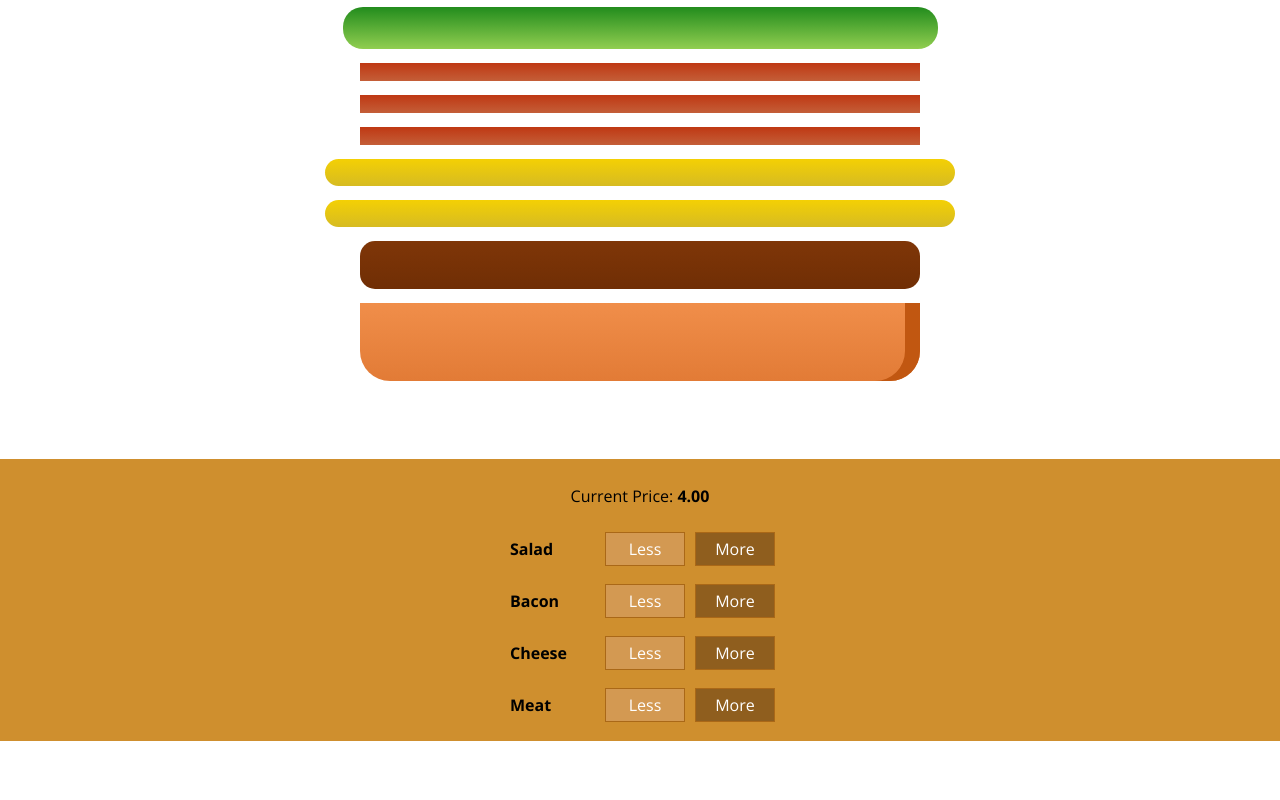
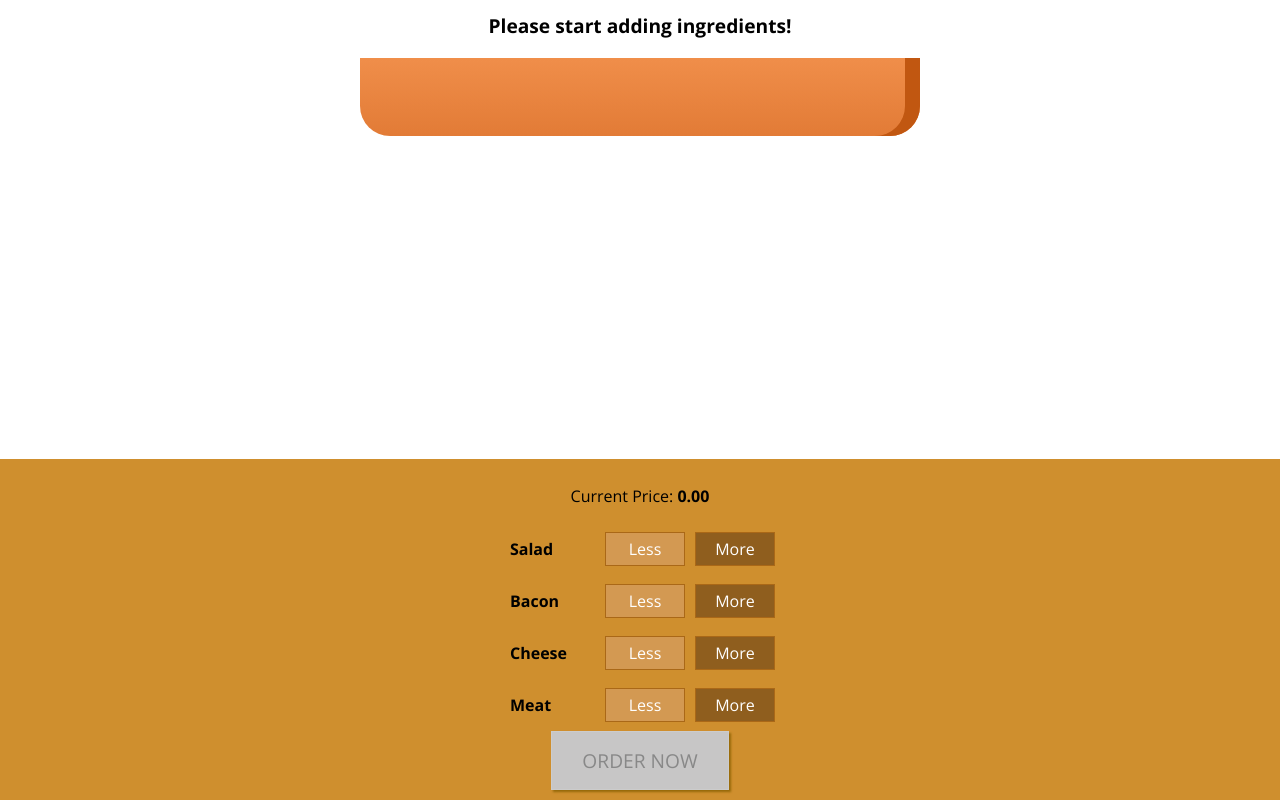
Before and after one commit to kgallagher52/hamburger-builder, a React app: page / in a window 1280 px wide. Shown: the part 179-979 px from the top of the page. Before the commit the page ends 920 px from the top, so only its background shows below. Built offline with nearby package versions, Linux system fonts and the light colour scheme.

Commit message:
WIP: Added order summary modal

```diff
--- a/src/components/Burger/BuildControls/BuildControl/BuildControl.css
+++ b/src/components/Burger/BuildControls/BuildControl/BuildControl.css
@@ -56,3 +56,45 @@
     background-color: #99703f;
     color: white;
 }
+
+.OrderButton {
+    background-color: #dad735;
+    outline: none;
+    cursor: pointer;
+    border: 1px solid #966909;
+    color: #966909;
+    font-family: inherit;
+    font-size: 1.2em;
+    padding: 15px 30px;
+    box-shadow: 2px 2px 2px #966909;
+}
+
+.OrderButton:hover,
+.OrderButton:active {
+    background-color: #a0db41;
+    border: 1px solid #966909;
+    color: #966909;
+}
+
+.OrderButton:disabled {
+    background-color: #c7c6c6;
+    cursor: not-allowed;
+    border: 1px solid #ccc;
+    color: #888888;
+}
+
+.OrderButton:not(:disabled) {
+    animation: enable 0.3s linear;
+}
+
+@keyframes enable {
+    0% {
+        transform: scale(1);
+    }
+    60% {
+        transform: scale(1.1);
+    }
+    100% {
+        transform: scale(1);
+    }
+}
--- a/src/components/Burger/BuildControls/BuildControls.tsx
+++ b/src/components/Burger/BuildControls/BuildControls.tsx
@@ -6,10 +6,13 @@ type Props = {
     ingredentAdded: any
     ingredentRemoved: any
     price: number
+    puchasable: boolean
+    handleCheckout: any
+
 }
-// WIP: NEED THE RIGHT TYPE FOR ingredentAdded, ingredentRemoved
+// WIP: NEED THE RIGHT TYPE FOR ingredentAdded, ingredentRemoved, handleCheckout
 
-const BuildControls = ({ ingredentAdded, ingredentRemoved, price }: Props) => {
+const BuildControls = ({ handleCheckout, puchasable, ingredentAdded, ingredentRemoved, price }: Props) => {
     return (
         <div className="BuildControls">
             <p>Current Price: <strong>{price.toFixed(2)}</strong></p>
@@ -23,6 +26,7 @@ const BuildControls = ({ ingredentAdded, ingredentRemoved, price }: Props) => {
             ))
 
             }
+            <button onClick={handleCheckout} disabled={!puchasable} className="OrderButton">ORDER NOW</button>
         </div>
     )
 }
--- /dev/null
+++ b/src/components/Burger/OrderSummary/OrderSummary.tsx
@@ -0,0 +1,23 @@
+import React from 'react'
+
+type Props = {
+    ingredients: any
+}
+
+const OrderSummary = ({ ingredients }: Props) => {
+    const ingredientSummary = Object.keys(ingredients).map((ik, i) => {
+        return <li key={i}> <span style={{ textTransform: "uppercase" }}>{ik}</span>:{ingredients[ik]}</li>
+    })
+    return (
+        <div>
+            <h3>Your Order</h3>
+            <p>A delicious burger with the following ingredients:</p>
+            <ul>
+                {ingredientSummary}
+            </ul>
+            <p>Continue to Checkout?</p>
+        </div>
+    )
+}
+
+export default OrderSummary
--- /dev/null
+++ b/src/components/UI/Modal/Modal.css
@@ -0,0 +1,29 @@
+.backdrop {
+    background: rgba(0, 0, 0, 0.7);
+    width: 100vw;
+    height: 100vw;
+    position: absolute;
+    z-index: 1;
+}
+
+.Modal {
+    position: fixed;
+    z-index: 500;
+    background-color: white;
+    width: 70%;
+    border: 1px solid #ccc;
+    box-shadow: 1px 1px 1px black;
+    padding: 16px;
+    left: 15%;
+    top: 30%;
+    box-sizing: border-box;
+    transition: all 0.3s ease-out;
+    z-index: 10;
+}
+
+@media (min-width: 600px) {
+    .Modal {
+        width: 500px;
+        left: calc(50% - 250px);
+    }
+}
--- /dev/null
+++ b/src/components/UI/Modal/Modal.tsx
@@ -0,0 +1,17 @@
+import React from 'react'
+import './Modal.css'
+
+
+// WIP get actual type
+const Modal = (props: any) => {
+    return (
+        <>
+            <div className="Modal">
+                {props.children}
+            </div>
+            <div onClick={props.handleCheckout} className="backdrop" />
+        </>
+    )
+}
+
+export default Modal
--- a/src/containers/BurgerBuilder/BurgerBuilder.tsx
+++ b/src/containers/BurgerBuilder/BurgerBuilder.tsx
@@ -1,6 +1,8 @@
 import React, { Component } from 'react'
 import BuildControls from '../../components/Burger/BuildControls/BuildControls'
 import Burger from '../../components/Burger/Burger'
+import OrderSummary from '../../components/Burger/OrderSummary/OrderSummary';
+import Modal from '../../components/UI/Modal/Modal';
 
 
 type Ingredients = "salad" | "bacon" | "cheese" | "meat";
@@ -15,12 +17,17 @@ const INGREDIENT_PRICES = {
 class BurgerBuilder extends Component {
     state = {
         ingredients: {
-            salad: 1,
-            bacon: 3,
-            cheese: 2,
-            meat: 1
+            salad: 0,
+            bacon: 0,
+            cheese: 0,
+            meat: 0
         },
-        totalPrice: 4
+        totalPrice: 0,
+        purchasing: false
+    }
+
+    purchaseHandler = () => {
+        this.setState({ purchasing: !this.state.purchasing })
     }
 
     addIngredientHandler = (type: Ingredients) => {
@@ -55,8 +62,13 @@ class BurgerBuilder extends Component {
     render() {
         return (
             <>
+                {this.state.purchasing &&
+                    <Modal handleCheckout={this.purchaseHandler}>
+                        <OrderSummary ingredients={this.state.ingredients} />
+                    </Modal>
+                }
                 <Burger ingredients={this.state.ingredients} />
-                <BuildControls price={this.state.totalPrice} ingredentRemoved={this.removeIngredientHandler} ingredentAdded={this.addIngredientHandler} />
+                <BuildControls handleCheckout={this.purchaseHandler} puchasable={this.state.totalPrice > 0} price={this.state.totalPrice} ingredentRemoved={this.removeIngredientHandler} ingredentAdded={this.addIngredientHandler} />
             </>
         )
     }
```
